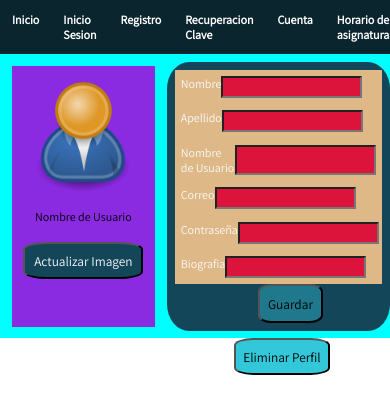
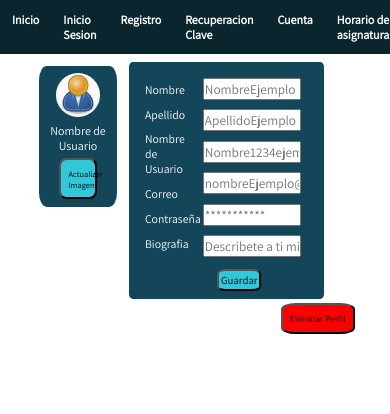
Before and after one commit to Jonatlop07/CronosUNFrontend, a React (Create React App) app: page /cuenta in a window 390 px wide. Shown: the top 414 px of the page. Built offline with nearby package versions, Linux system fonts and the light colour scheme.

Commit message:
Diseño terminado, falta corregir tamaños del diseño responsive

```diff
--- a/src/componentes/vistas/SeccionCuentaUsuario/SeccionCuentaUsuario.js
+++ b/src/componentes/vistas/SeccionCuentaUsuario/SeccionCuentaUsuario.js
@@ -6,6 +6,7 @@ const SeccionCuentaUsuario = (props) => {
   return (
     <div>
       <div className="contenedor">
+        <div className="vista">
           <div className="vista-cuenta">
             <img className="vista-cuenta-imagen" src={ImagenCuentaPorDefecto} />
             <p className="vista-cuenta-nombreUsuario">Nombre de Usuario</p>
@@ -13,52 +14,69 @@ const SeccionCuentaUsuario = (props) => {
               Actualizar Imagen
             </button>
           </div>
+        </div>
 
         <form className="editar-cuenta">
-          <p className="editar-cuenta-parametro">
-            <label>Nombre</label>
+          <div className="editar-cuenta-contenedor">
+            <div className="editar-cuenta-contenedor-etiqueta">
+              <label className="editar-cuenta-contenedor-etiqueta-nombre">
+                Nombre
+              </label>
+              <label className="editar-cuenta-contenedor-etiqueta-nombre">
+                Apellido
+              </label>
+              <label className="editar-cuenta-contenedor-etiqueta-nombre">
+                Nombre de Usuario
+              </label>
+              <label className="editar-cuenta-contenedor-etiqueta-nombre">
+                Correo
+              </label>
+              <label className="editar-cuenta-contenedor-etiqueta-nombre">
+                Contraseña
+              </label>
+              <label className="editar-cuenta-contenedor-etiqueta-nombre">
+                Biografia
+              </label>
+            </div>
+            <div className="editar-cuenta-contenedor-parametro">
               <input
                 type="text"
                 name="Nombre"
-              className="editar-cuenta-entrada"
+                placeholder="NombreEjemplo"
+                className="editar-cuenta-contenedor-parametro-entrada"
               />
-          </p>
-          <p className="editar-cuenta-parametro">
-            <label>Apellido</label>
               <input
                 type="text"
                 name="Apellido"
-              className="editar-cuenta-entrada"
+                placeholder="ApellidoEjemplo"
+                className="editar-cuenta-contenedor-parametro-entrada"
               />
-          </p>
-          <p className="editar-cuenta-parametro">
-            <label>Nombre de Usuario</label>
               <input
                 type="text"
                 name="Nombre de Usuario"
-              className="editar-cuenta-entrada"
+                placeholder="Nombre1234ejemplo"
+                className="editar-cuenta-contenedor-parametro-entrada"
               />
-          </p>
-          <p className="editar-cuenta-parametro">
-            <label>Correo</label>
               <input
                 type="text"
                 name="Correo"
-              className="editar-cuenta-entrada"
+                placeholder="nombreEjemplo@correo.com"
+                className="editar-cuenta-contenedor-parametro-entrada"
               />
-          </p>
-          <p className="editar-cuenta-parametro">
-            <label>Contraseña</label>
-            <input type="text" name="clave" className="editar-cuenta-entrada" />
-          </p>
-          <p className="editar-cuenta-parametro">
-            <label>Biografia</label>
+              <input
+                type="text"
+                name="clave"
+                placeholder="***********"
+                className="editar-cuenta-contenedor-parametro-entrada"
+              />
               <input
                 type="text"
                 name="Biografia"
-              className="editar-cuenta-entrada"
+                placeholder="Describete a ti mismo!"
+                className="editar-cuenta-contenedor-parametro-entrada"
               />
-          </p>
+            </div>
+          </div>
           <input
             type="submit"
             value="Guardar"
--- a/src/componentes/vistas/SeccionCuentaUsuario/estilos/seccionCuentaUsuario.scss
+++ b/src/componentes/vistas/SeccionCuentaUsuario/estilos/seccionCuentaUsuario.scss
@@ -2,67 +2,111 @@
 @import "../../../../scss/variables";
 
 .contenedor{
-    background-color: aqua;
+
     display: flex;
-    justify-content: center;
+    justify-content: flex-start;
+    margin:auto;
 
 
-    .vista-cuenta{
+}
+.vista{
+    width: 20%;
+    margin: 3%;
+    margin-left: 10%;
+
+    #{&}-cuenta{
         display: flex;
         flex-direction: column;
-
-        background-color: blueviolet;
-        padding: 3%;
-        margin: 3%;
-
-        .vista-cuenta-imagen{
-            width: 10rem;
-            height: 10rem;
-            justify-content: center;
+        padding:10%;
+        margin: 0%;
+        background-color: $color-dos;
+        margin-left: auto;
+        margin-right: auto;
+        border-radius: 10%;
+        &-imagen{
+            background-color: $color-uno;
+            border-radius: 50%;
+            width: 70%;
+            height: 70%;
+            margin-left: auto;
+            margin-right: auto;
             margin-bottom: 10%;
 
         }
-        .vista-cuenta-nombreUsuario{
+        &-nombreUsuario{
             text-align: center;
-            margin-bottom: 15%;
+            color: $color-uno;
+            margin-bottom: 8%;
         }
-        .vista-cuenta-boton{
-            align-items: center;
-            color: $color-uno;
-            @include boton-general($color-dos);
+        &-boton{
+            margin-left: auto;
+            margin-right: auto;
+            font-size: 70%;
+            width: 60%;
+
+            @include boton-general($color-tres);
         }
     }
-    .editar-cuenta{
-        border-radius: 10%;
-        color: $color-uno;
-        margin-top: 2%;
-        margin-bottom: 2%;
-        background-color: $color-dos;
-        padding: 2%;
-        .editar-cuenta-parametro{
-            background-color: burlywood;
-            padding: 3%;
+
+}
+.editar-cuenta{
+    border-radius: 2%;
+    width: 50%;
+    color: $color-uno;
+    margin-top: 2%;
+    margin-bottom: 1%;
+    background-color: $color-dos;
+    padding: 2%;
+
+    #{&}-contenedor{
+        display: flex;
+        align-items: baseline;
+        justify-content: center;
+        &-etiqueta{
+            padding: 2%;
+            width: 35%;
             display: flex;
-            .editar-cuenta-entrada{
+            flex-direction: column;
 
-                background-color: crimson;
+
+            &-nombre{
+                margin: 8.75%;
+                font-size: 98%;
             }
         }
-        .editar-cuenta-boton-enviar{
-            @include boton-general($color-cuatro);
+        &-parametro{
+            display: flex;
+            flex-direction: column;
+            width: 65%;
+            padding: 2%;
 
-            padding: 4%;
-            margin-left: 40%;
+            &-entrada{
+                width: 90%;
+                margin: 4.34%;
+                margin-left: 0%;
+            }
         }
+    }
+    &-boton-enviar{
+        @include boton-general($color-tres);
+        padding: 1%;
+        margin-top: 2%;
+        margin-left: 45%;
+        font-size: 90%;
 
     }
 
 }
+
+
+
 .eliminar-perfil{
 
     #{&}-boton{
-        @include boton-general($color-tres);
-        margin-left: 60%;
+        @include boton-general(red);
+        margin-left: 72%;
+        font-size: 80%;
+
     }
 
 }
```
Lines whose indentation alone changed are shown as unchanged.
